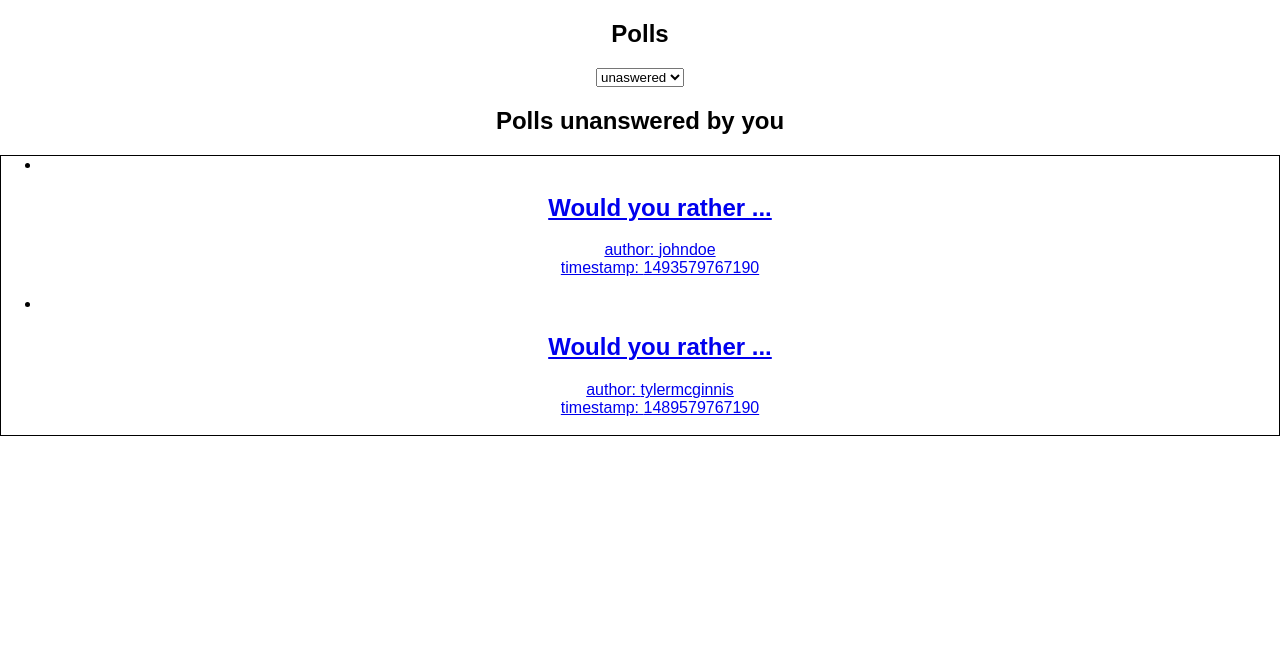
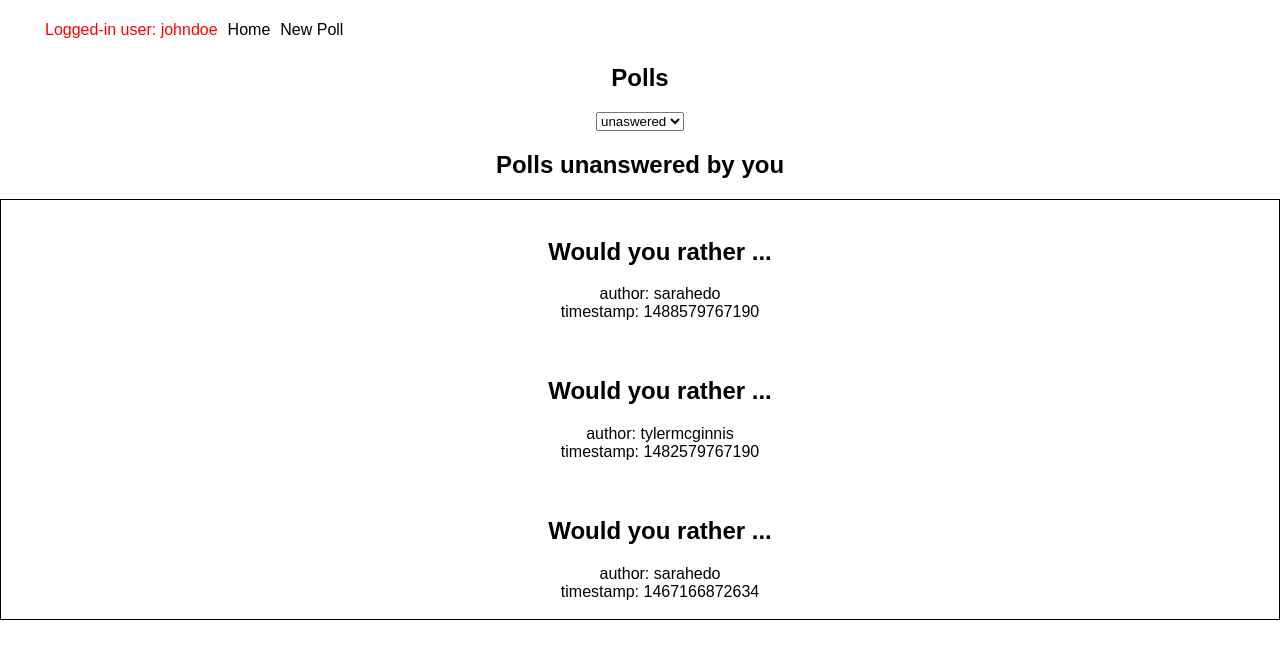
Before and after one commit to legohapax/would_you_rather, a React (Create React App) app in the folder would_you_rather/: page / in a window 1280 px wide. Shown: the top 658 px of the page. Built offline with nearby package versions, Linux system fonts and the light colour scheme.

Commit message:
PollDetail correctly displays answered and unanswered polls

```diff
--- a/would_you_rather/src/actions/polls.js
+++ b/would_you_rather/src/actions/polls.js
@@ -1,4 +1,7 @@
+import { _saveQuestionAnswer } from '../utils/_DAT'
+
 export const RECEIVE_POLLS = 'RECEIVE_POLLS'
+export const SAVE_QUESTION_ANSER = 'SAVE_QUESTION_ANSWER'
 
 export function receivePolls (polls) {
     return {
@@ -6,3 +9,13 @@ export function receivePolls (polls) {
         polls
     }
 }
+
+export function saveQuestionAnswer ({id, authedUser,xxxxxx}) {
+    return {
+        type: SAVE_QUESTION_ANSER,
+        id,
+        authedUser,
+        xxxxxxx
+    }
+
+}
--- a/would_you_rather/src/actions/shared.js
+++ b/would_you_rather/src/actions/shared.js
@@ -3,7 +3,7 @@ import { getInitialData } from '../utils/api'
 import { receiveUsers } from '../actions/users'
 import { setAuthedUser } from '../actions/authedUser'
 
-const AUTHED_ID = 'sarahedo'
+const AUTHED_ID = 'johndoe'
 
 export function handleInitialData () {
     return (dispatch) => {
--- a/would_you_rather/src/components/App.js
+++ b/would_you_rather/src/components/App.js
@@ -16,6 +16,7 @@ class App extends Component {
     return (
         <Router>
             <div className="App">
+                <Nav/>
                 {this.props.loading === true
                     ? null
                     : <div>
--- a/would_you_rather/src/components/Nav.js
+++ b/would_you_rather/src/components/Nav.js
@@ -1,11 +1,16 @@
-import React from 'react'
+import React, { Component } from 'react'
 import { NavLink } from 'react-router-dom'
+import { connect } from 'react-redux'
 
 
-export default function Nav() {
+class Nav extends Component {
+    render () {
         return(
             <nav className='nav'>
                 <ul>
+                    <li className='authedUser'>
+                    Logged-in user: {this.props.authedUser}
+                    </li>
                     <li>
                         <NavLink to='/' exact activeClassName='active'>
                             Home
@@ -20,5 +25,15 @@ export default function Nav() {
                 </ul>
             </nav>
     )
+}
 
 }
+
+function mapStateToProps ({authedUser}) {
+
+    return {
+        authedUser
+    }
+}
+
+export default connect(mapStateToProps)(Nav)
--- a/would_you_rather/src/components/PollDetail.js
+++ b/would_you_rather/src/components/PollDetail.js
@@ -7,39 +7,43 @@ import Image from 'react'
 class PollDetail extends Component {
 
     render () {
-        //console.log(match.params.id)
+        //console.log(this.props.match.params.id)
         const {
             author, timestamp, optionOne,optionTwo,id
-            } = this.props.poll
+            } = this.props.polls[this.props.match.params.id]
+            // console.log(author)
         const number_of_all_votes = optionOne.votes.length + optionTwo.votes.length
-        const authed_player_has_answered = optionOne.votes.includes(this.props.authedUser)
+        const authed_user_has_answered = optionOne.votes.includes(this.props.authedUser)
+            || optionTwo.votes.includes(this.props.authedUser)
 
         return (
 
             <div className="pollDetail">
-            {console.log(authed_player_has_answered)}
+            {console.log(authed_user_has_answered)}
                 <h2> Would you rather </h2>
-                {this.props.poll.author}
+                {author}
                 {/* TODO - nefunguje avatar */}
 
                 <img src="dog1.jpeg" alt="Smiley face" />
 
                 <div className={optionOne.votes.includes(this.props.authedUser) ? 'optionHighlight' : 'option'}>
                     {`${optionOne.text}`}
+                    {authed_user_has_answered &&
                         <div className='optionDetails'>
-                        <p>{optionOne.votes.includes(this.props.authedUser) ? "ano" : "ne"}</p>
                             <p>Number of votes: {`${optionOne.votes.length}`} </p>
                             <p>Percentage of votes: {(optionOne.votes.length / number_of_all_votes) * 100} % </p>
                         </div>
+                    }
                 </div>
 
                 <div className={optionTwo.votes.includes(this.props.authedUser) ? 'optionHighlight' : 'option'}>
                  {`${optionTwo.text}`}
-                    <div className= 'optionDetails'>
-                        <p>{optionTwo.votes.includes(this.props.authedUser) ? "ano" : "ne"}</p>
+                    {authed_user_has_answered &&
+                        <div className='optionDetails'>
                             <p>Number of votes: {`${optionTwo.votes.length}`}</p>
                             <p>Percentage of votes:  {(optionTwo.votes.length / number_of_all_votes) * 100} %</p>
                         </div>
+                    }
                 </div>
 
 
@@ -48,11 +52,12 @@ class PollDetail extends Component {
     }
 }
 
-    function mapStateToProps ({polls, users, authedUser}, {id}) {
-        const poll = polls[id]
+    function mapStateToProps ({polls, users, authedUser}) {
+        //const poll = polls[id]
 
         return {
-            poll: poll,
+            polls,
+            //poll: poll,
             users,
             authedUser
         }
--- a/would_you_rather/src/index.css
+++ b/would_you_rather/src/index.css
@@ -3,6 +3,11 @@ body {
   padding: 0;
   font-family: sans-serif;
   text-align: center;
+}
+
+a {
+  text-decoration: none;
+  color: black
 }
 
 .center {
@@ -14,7 +19,7 @@ body {
 }
 
 .pollSneakPeak {
-
+  /* border: 1px solid; */
   margin: 5px;
 
 }
@@ -42,3 +47,28 @@ body {
   color: green;
   border: 1px solid;
 }
+
+ul {
+  list-style-type: none;
+}
+
+/* .nav {
+  border: 4px solid;
+} */
+
+.nav ul {
+  display: flex;
+  flex-direction: row;
+  justify-content: flex-start;
+  text-decoration: none;
+}
+
+.nav li {
+  display: inline-block;
+  margin: 5px;
+
+}
+
+.authedUser {
+  color: red;
+}
```
Also changed, not shown: 1 other file (tests, documents, lock files or other folders). Lines whose indentation alone changed are shown as unchanged.
